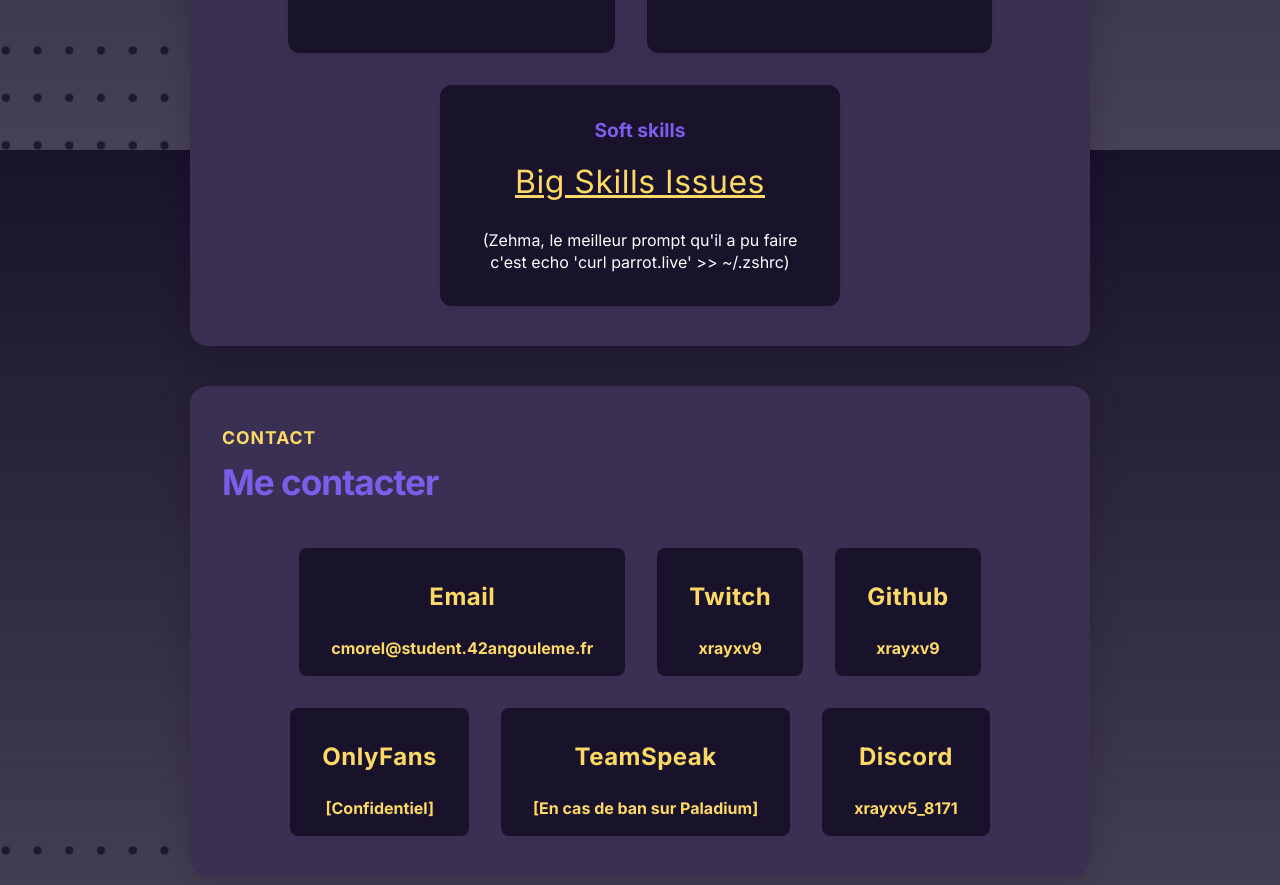
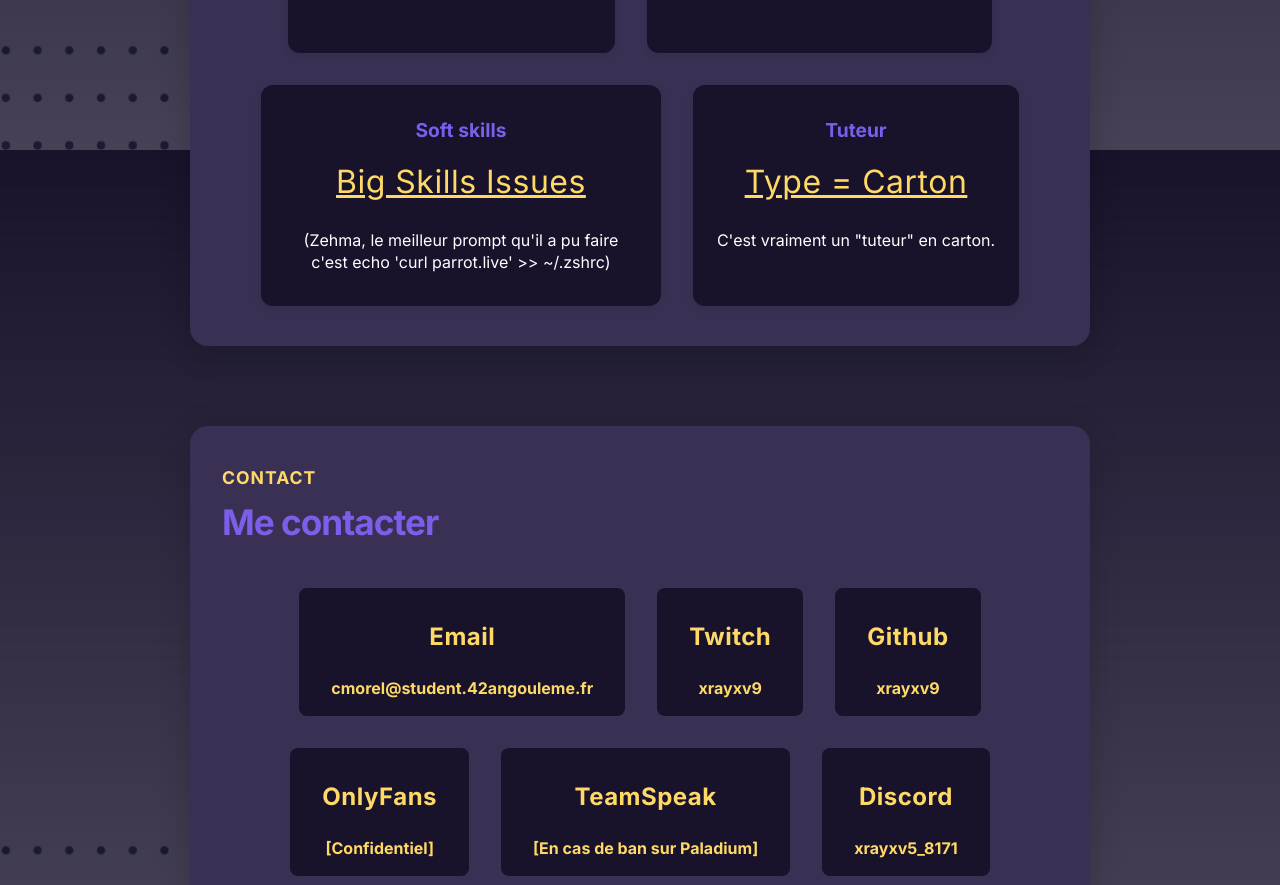
Before and after one commit to ayle57/rush, a website built with Vite: page src/tchreti/index.html in a window 1280 px wide. Shown: the part 3050-3935 px from the top of the page. Built offline with nearby package versions, Linux system fonts and the light colour scheme.

Commit message:
Really finish my index

```diff
--- a/src/tchreti/index.html
+++ b/src/tchreti/index.html
@@ -186,6 +186,13 @@
                     <code>echo 'curl parrot.live' &gt;&gt; ~/.zshrc</code>)
                 </p>
             </div>
+                <div class="service">
+                <div class="service__title">Tuteur</div>
+                <p class="skills_issues"><u>Type = Carton</u></p>
+                <p class="project__desc">C'est vraiment un "tuteur" en carton.
+                </p>
+            </div>
+        </div>
         </div>
     </section>
     <section class="section social" id="contact">
```
